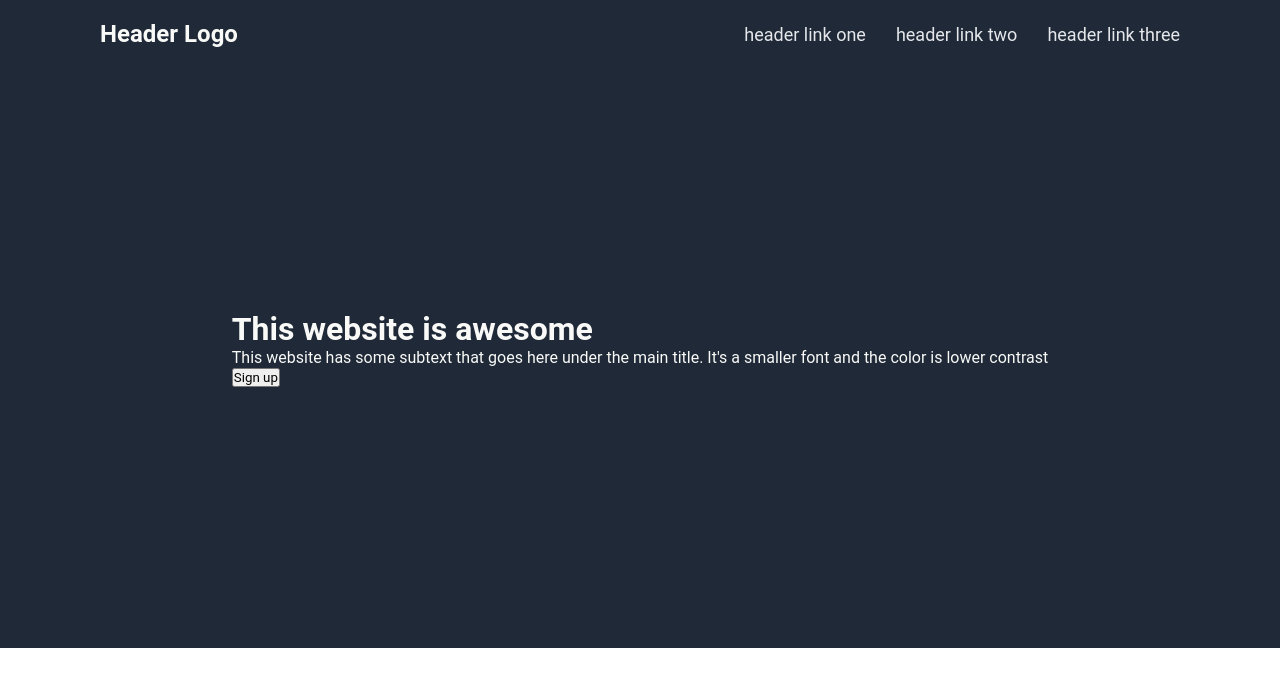
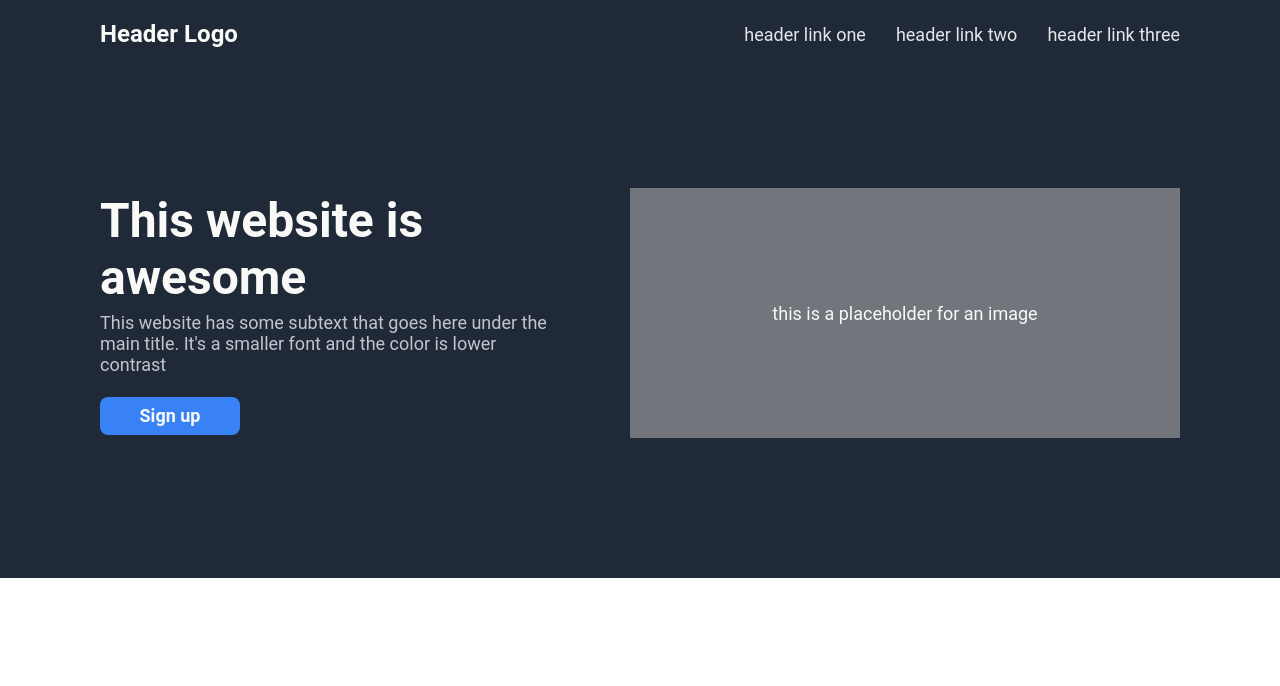
Before and after one commit to nuinn/landing, a plain HTML site: page index.html in a window 1280 px wide. Drawn offline with Linux system fonts and the light colour scheme.

Commit message:
hero complete

```diff
--- a/index.html
+++ b/index.html
@@ -27,7 +27,7 @@
                         <button>Sign up</button>
                     </div>
                     <div class="image-container">
-                        <div class="image"></div>
+                        <div class="image">this is a placeholder for an image</div>
                     </div>
                 </div>
 
--- a/styles.css
+++ b/styles.css
@@ -38,11 +38,56 @@
 }
 
 .hero {
-    height: 600px;
+    height: 530px;
     display: flex;
     justify-content: center;
     align-items: center;
 }
 .hero-bar {
+    display: flex;
+    width: 1080px;
+}
 
+.description {
+    margin-right: 80px;
+    display: flex;
+    flex-direction: column;
+    justify-content: center;
+    gap: 6px;
 }
+
+h1 {
+    font-size: 48px;
+    font-weight: 900px;
+}
+
+p {
+    color: #e5e7ebd2;
+    font-size: 18px;
+}
+
+button {
+    width: 140px;
+    height: 38px;
+    border: none;
+    border-radius: 8px;
+    background-color: #3882F6;
+    margin-top: 16px;
+    color: #F9FAF8;
+    font-weight: bold;
+    font-size: 18px;
+}
+
+.image-container {
+    width: 550px;
+    height: 250px;
+    background-color: rgba(169, 169, 169, 0.602);
+    display: flex;
+    justify-content: center;
+    align-items: center;
+    flex-shrink: 0;
+}
+
+.image {
+    font-size: 18px;
+}
```
